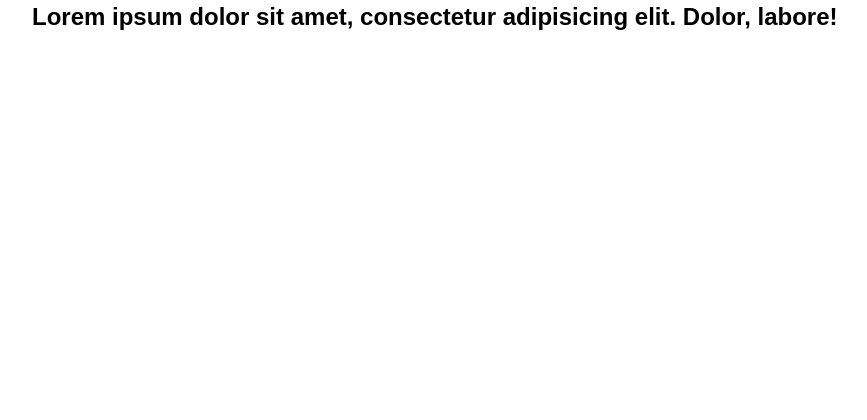
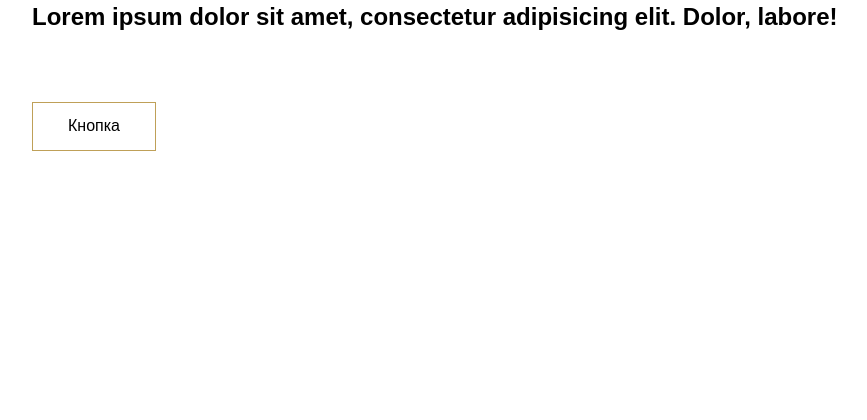
Before and after one commit to Ozimnadius/project-php, a PHP site: page / in a window 1280 px wide. Shown: the part 100-520 px from the top of the page, without its empty margins (43-910 px from the left). Run offline with PHP 8.4, Linux system fonts and the light colour scheme; style sheets or scripts are compiled from the project's sources.

Commit message:
добавил для примера компонент кнопки

```diff
--- a/css/style.css
+++ b/css/style.css
@@ -155,12 +155,12 @@ body {
 
 a {
   text-decoration: none;
-  color: var(--link);
+  color: currentColor;
   outline: none;
 }
 
 a:hover {
-  color: var(--link-hover);
+  color: currentColor;
 }
 
 h1,
@@ -206,6 +206,30 @@ textarea {
   background-color: grey;
 }
 
+.btn {
+  display: -webkit-inline-box;
+  display: -ms-inline-flexbox;
+  display: inline-flex;
+  -webkit-box-align: center;
+  -ms-flex-align: center;
+  align-items: center;
+  -webkit-box-pack: center;
+  -ms-flex-pack: center;
+  justify-content: center;
+  position: relative;
+  overflow: hidden;
+}
+
+.btn * {
+  position: relative;
+  z-index: 2;
+}
+
+.btn-default {
+  padding: 12px 35px;
+  border: 1px solid var(--btn);
+}
+
 .footer {
   height: 200px;
   background-color: black;
--- a/index.php
+++ b/index.php
@@ -6,6 +6,11 @@
         <h2>
             Lorem ipsum dolor sit amet, consectetur adipisicing elit. Dolor, labore!
         </h2>
+        <br>
+        <br>
+        <br>
+        <?component("btn") ?>
+
     </div>
 </div>
 <!-- END main -->
--- /dev/null
+++ b/src/components/btn/index.php
@@ -0,0 +1,12 @@
+<? $default = array(
+    "href" => "#",
+    "class" => "btn-default",
+    "text" => "Кнопка"
+);
+
+$result = array_merge($default, $vars);
+?>
+
+<a href="<?= $result["href"]; ?>" class="btn <?= $result["class"]; ?>">
+    <span><?= $result["text"]; ?></span>
+</a>
--- /dev/null
+++ b/src/components/btn/style.scss
@@ -0,0 +1,17 @@
+.btn {
+  display: inline-flex;
+  align-items: center;
+  justify-content: center;
+  position: relative;
+  overflow: hidden;
+
+  *{
+    position: relative;
+    z-index: 2;
+  }
+}
+
+.btn-default{
+  padding: 12px 35px;
+  border: 1px solid var(--btn);
+}
--- a/src/css/adjustment.scss
+++ b/src/css/adjustment.scss
@@ -48,11 +48,11 @@ body {
 
 a {
   text-decoration: none;
-  color: var(--link);
+  color: currentColor;
   outline: none;
 
   &:hover{
-    color: var(--link-hover);
+    color: currentColor;
   }
 }
 
--- a/src/style.scss
+++ b/src/style.scss
@@ -7,4 +7,5 @@
 
 //COMPONENTS
 @import "components/header/style";
+@import "components/btn/style";
 @import "components/footer/style";
```
